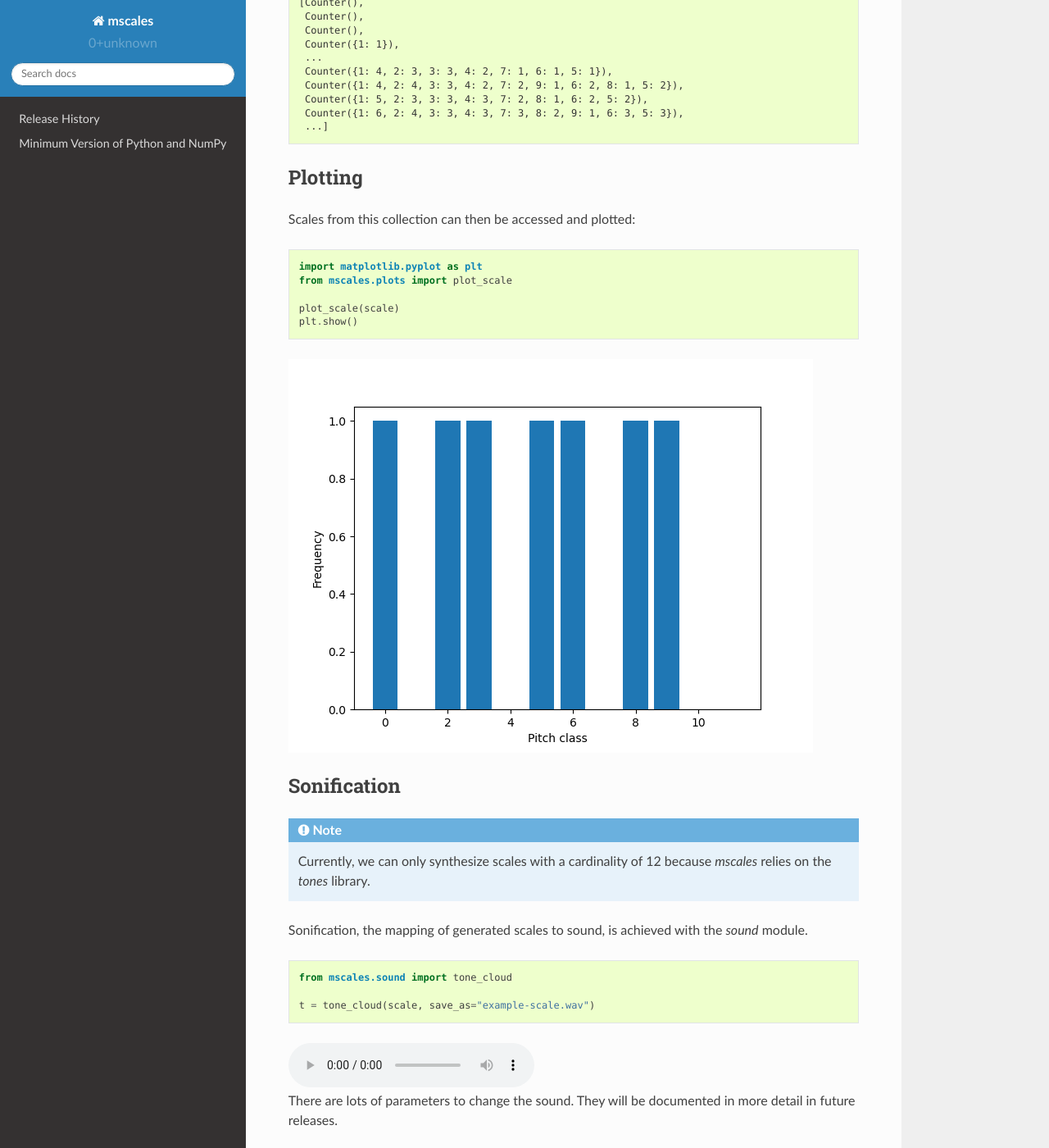
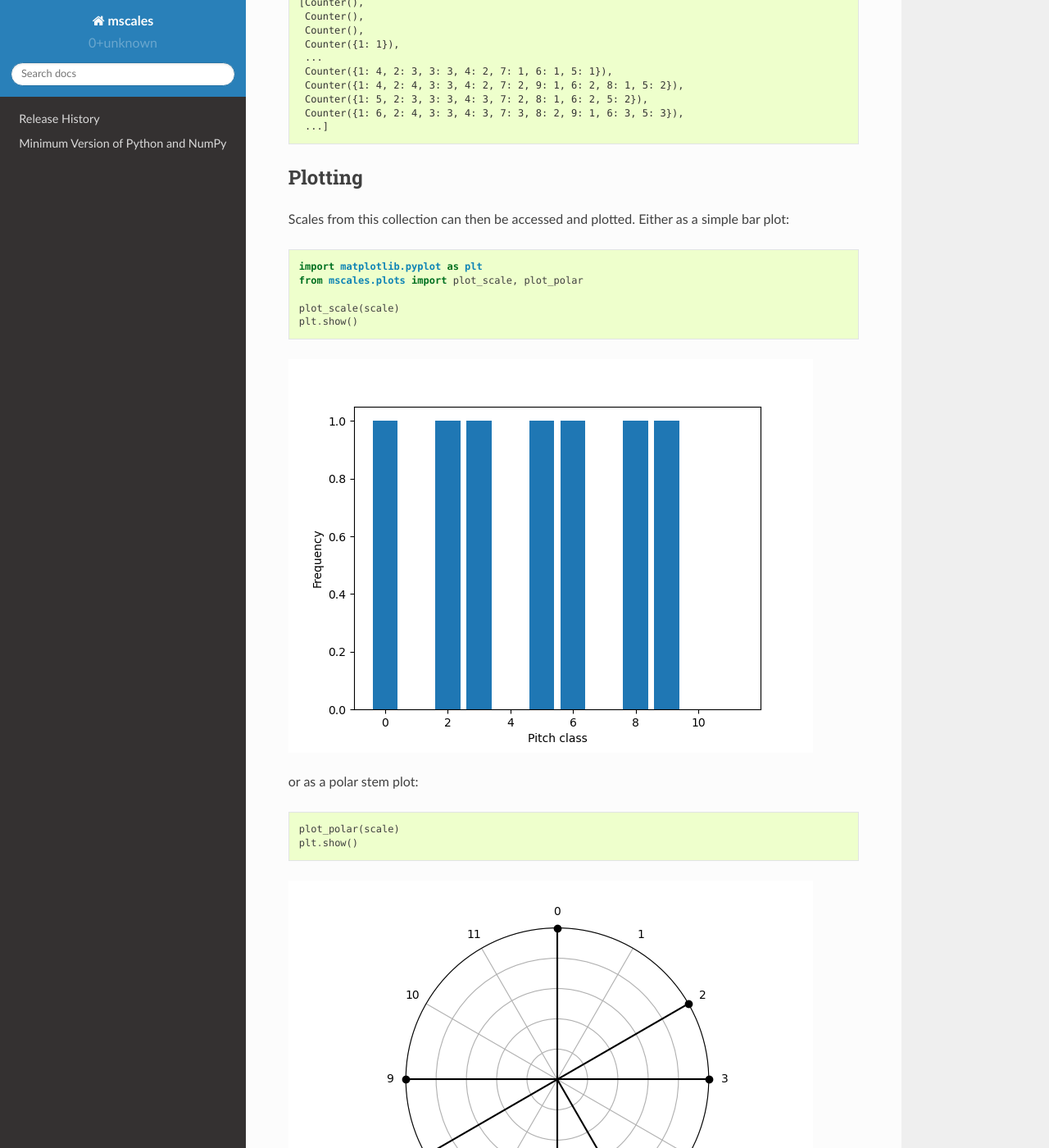
Before and after one commit to fabianmoss/mscales, a Sphinx documentation site: the page built from docs/source/index.rst, in a window 1280 px wide and 1400 px high, scrolled down 1823 px. Shown: the whole window at 82% size. Built offline with Sphinx 7.4.7 and the Read the Docs theme 2.0.0, drawn with Linux system fonts in a browser that asks for light colours.

Commit message:
add polar to docs

```diff
--- a/docs/source/index.rst
+++ b/docs/source/index.rst
@@ -98,18 +98,29 @@ as a list of Counter objects:
 Plotting
 --------
 
-Scales from this collection can then be accessed and plotted:
+Scales from this collection can then be accessed and plotted.
+Either as a simple bar plot:
 
 .. code-block:: python
 
    import matplotlib.pyplot as plt
-   from mscales.plots import plot_scale
+   from mscales.plots import plot_scale, plot_polar
 
    plot_scale(scale)
    plt.show()
 
 .. image:: img/example-scale.png
    :alt: Example scale.
+
+or as a polar stem plot:
+
+.. code-block:: python
+
+   plot_polar(scale)
+   plt.show()
+
+.. image:: img/example-scale-polar.png
+   :alt: Example scale (polar).
 
 Sonification
 ------------
```
Also changed, not shown: docs/source/img/example-scale-polar.png, 1 other file.
